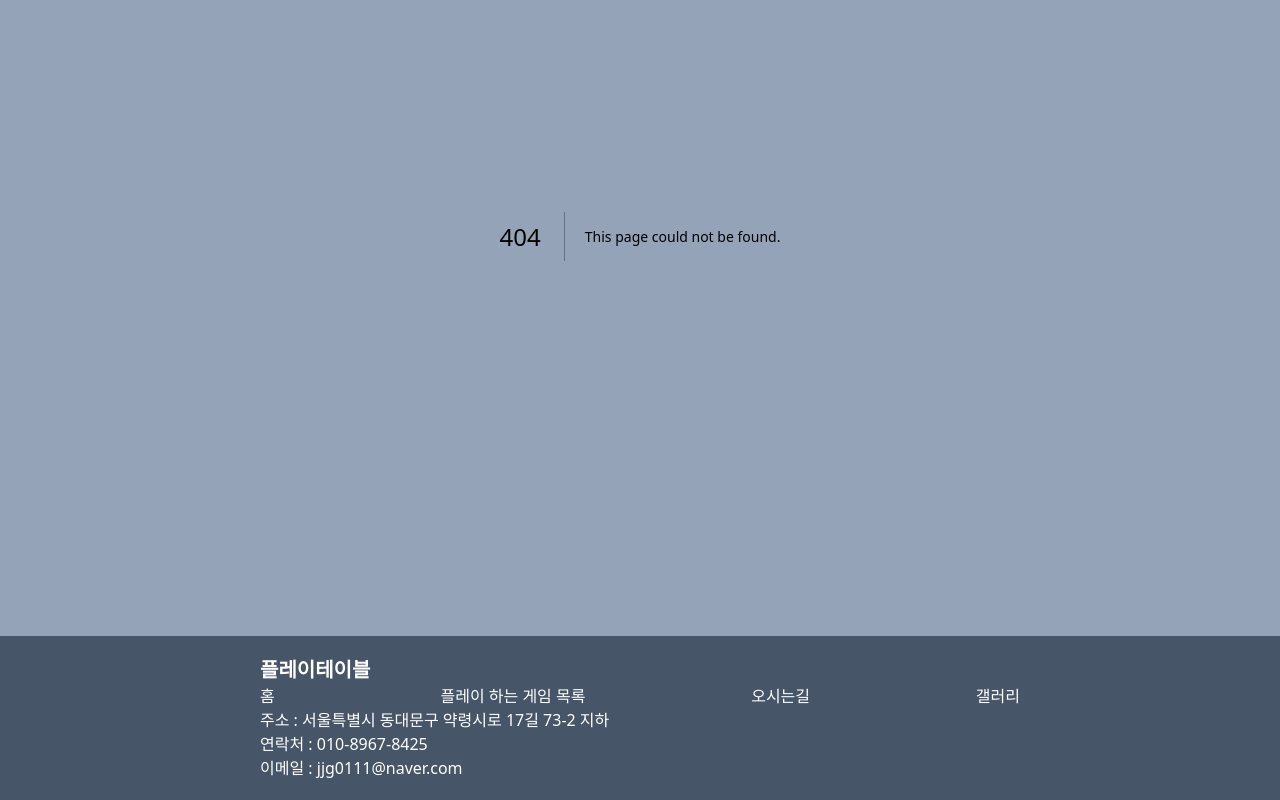
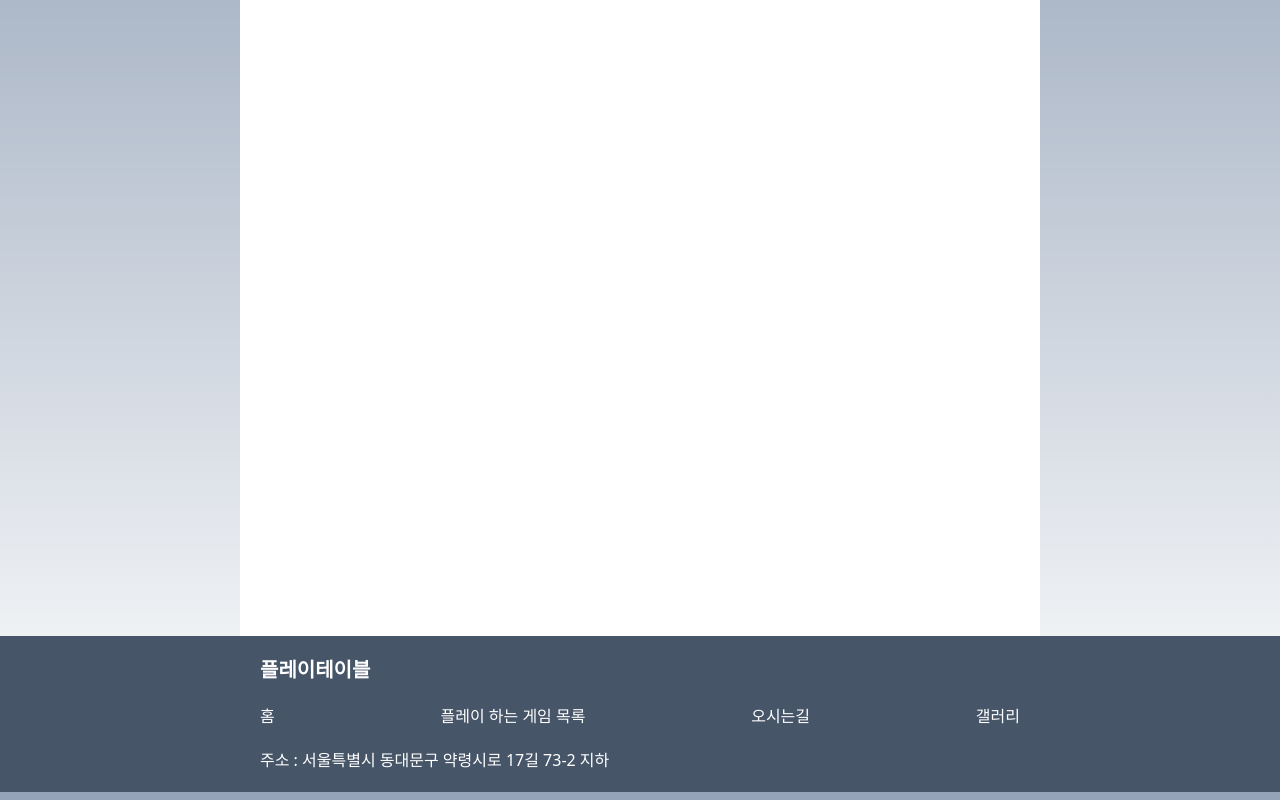
Before and after one commit to Cymadore/playtable, a Next.js app: page /wip in a window 1280 px wide. Before the commit this address had no page. Shown: the part 237-1037 px from the top of the page. Built offline with nearby package versions, Linux system fonts and the light colour scheme.

Commit message:
footer 수정

```diff
--- a/src/app/components/home/MenuPop.js
+++ b/src/app/components/home/MenuPop.js
@@ -17,7 +17,7 @@ export default function MenuPop() {
                     <div><Link href="/" className="" onClick={() => setIsOpen(false)}>홈</Link></div>
                     <div><Link href="/gamelist" className=""  onClick={() => setIsOpen(false)}>플레이 하는 게임 목록</Link></div>
                     <div><Link href="/contactus" className=""  onClick={() => setIsOpen(false)}>오시는길</Link></div>
-                    <div><Link href="/" className=""  onClick={() => setIsOpen(false)}>갤러리</Link></div>
+                    <div><Link href="/wip" className=""  onClick={() => setIsOpen(false)}>갤러리</Link></div>
                 </div>
             </div>
         </div>
--- a/src/app/components/layout/Footer.js
+++ b/src/app/components/layout/Footer.js
@@ -2,6 +2,7 @@
 import React, { useEffect, useState } from "react";
 import { IoIosMenu } from "react-icons/io";
 import useMenuPop from "@/app/lib/store/menupop";
+import Link from "next/link";
 
 
 const Footer = () => {
@@ -9,17 +10,17 @@ const Footer = () => {
     return(
         <div className="flex flex-col top-0 left-0 w-full z-[999] bg-slate-600 items-center">
             <div className="max-w-[800px] w-full flex relative">
-                <div className="flex-1 p-5">
+                <div className="flex-1 space-y-5 p-5">
                     <h1 className="text-xl font-bold text-white">플레이테이블</h1>
                     <div className="flex justify-between">
-                        <h2 className="flext-1 text-center text-white">홈</h2>
-                        <h2 className="flext-1 text-center text-white">플레이 하는 게임 목록</h2>
-                        <h2 className="flext-1 text-center text-white">오시는길</h2>
-                        <h2 className="flext-1 text-center text-white">갤러리</h2>
+                    <div><Link href="/" className="text-white flex-1">홈</Link></div>
+                    <div><Link href="/gamelist" className="text-white">플레이 하는 게임 목록</Link></div>
+                    <div><Link href="/contactus" className="text-white">오시는길</Link></div>
+                    <div><Link href="/wip" className="text-white">갤러리</Link></div>
                     </div>
                     <h2 className="text-l text-white">주소 : 서울특별시 동대문구 약령시로 17길 73-2 지하</h2>
-                    <h2 className="text-l text-white">연락처 : 010-8967-8425</h2>
-                    <h2 className="text-l text-white">이메일 : jjg0111@naver.com</h2>
+                    {/* <h2 className="text-l text-white">연락처 : 010-8967-8425</h2>
+                    <h2 className="text-l text-white">이메일 : jjg0111@naver.com</h2> */}
 
                 </div>
             </div>
--- /dev/null
+++ b/src/app/wip/page.js
@@ -0,0 +1,15 @@
+"use client"
+import Image from "next/image";
+
+export default function page({}) {
+  return (
+    <main className="flex min-h-screen flex-col">
+      <div className="w-full min-h-screen bg-white h-full item-center">
+        {/* <img src="https://storage.googleapis.com/playtablestorage/siteimg/home-main.jpg" className="max-w-[800px] p-5 w-full text-center" /> */}
+        <div className="w-full p-5 text-center space-y-4">
+          <div>아직 작업중인 페이지 입니다.</div>
+        </div>
+      </div>
+    </main>
+  );
+}
```
